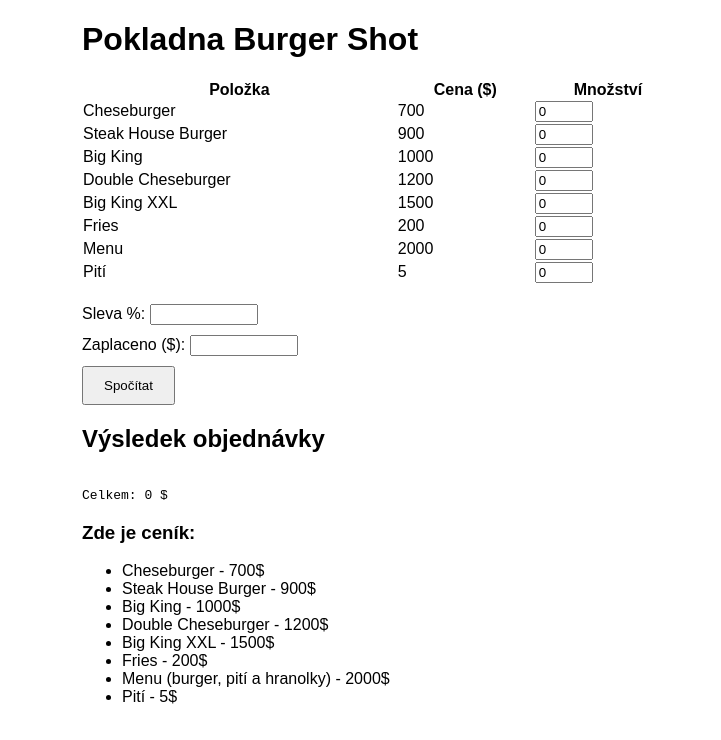
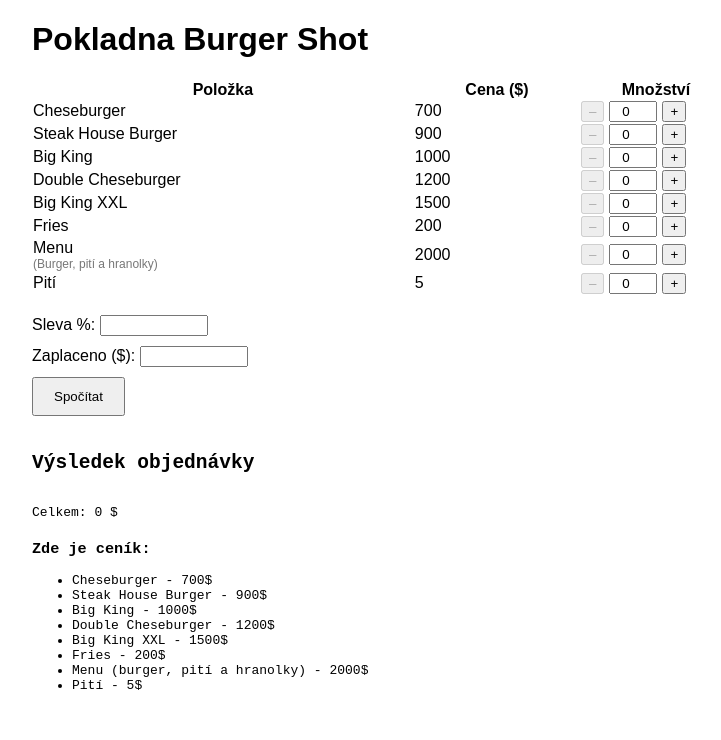
Before and after one commit to GameFunns98/pokladna, a Next.js app: page / in a window 1280 px wide. Both pictures are taken after a click on the button "Spočítat". Shown: the top 740 px of the page, without its empty margins (258-979 px from the left). Built offline with nearby package versions, Linux system fonts and the light colour scheme.

Commit message:
Upravené UI + Vylepšení

```diff
--- a/pages/api/calc.js
+++ b/pages/api/calc.js
@@ -1,5 +1,3 @@
-// pages/api/calc.js
-
 const ceník = {
   "Cheseburger": 700,
   "Steak House Burger": 900,
@@ -12,37 +10,42 @@
 };
 
 export default function handler(req, res) {
-  if (req.method !== 'POST') {
-    return res.status(405).json({error: "Method not allowed"});
+  if (req.method !== "POST") {
+    return res.status(405).json({ error: "Method not allowed" });
   }
 
-  const { objednávka, sleva, zaplaceno } = req.body;
+  const { objednávka, sleva, zaplaceno, menu_detail } = req.body;
 
-  if (!objednávka || typeof objednávka !== 'object') {
+  if (!objednávka || typeof objednávka !== "object") {
     return res.status(400).json({ error: "Neplatná objednávka" });
   }
 
   let cena_celkem = 0;
   for (const [položka, množství] of Object.entries(objednávka)) {
     if (!ceník[položka]) {
-      return res.status(400).json({ error: `Položka '${položka}' není v ceníku.`});
+      return res.status(400).json({ error: `Položka '${položka}' není v ceníku.` });
     }
-    if (typeof množství !== 'number' || množství < 0) {
-      return res.status(400).json({ error: `Neplatné množství u položky ${položka}`});
+    if (typeof množství !== "number" || množství < 0) {
+      return res
+        .status(400)
+        .json({ error: `Neplatné množství u položky ${položka}` });
     }
+
+    // Cena Menu vždy pouze z ceníku, nepřičítáme položky detailu
     cena_celkem += ceník[položka] * množství;
   }
 
   const slevaProcenta = parseFloat(sleva) || 0;
   const cenaPoSleve = cena_celkem * (1 - slevaProcenta / 100);
   const zaplacenoNum = parseFloat(zaplaceno);
-  const vraceno = (isNaN(zaplacenoNum) ? null : (zaplacenoNum - cenaPoSleve));
+  const vraceno = isNaN(zaplacenoNum) ? null : zaplacenoNum - cenaPoSleve;
 
   res.status(200).json({
     cena_celkem,
     slevaProcenta,
     cena_po_sleve: Number(cenaPoSleve.toFixed(2)),
     zaplaceno: isNaN(zaplacenoNum) ? null : zaplacenoNum,
-    vraceno: vraceno !== null ? Number(vraceno.toFixed(2)) : null
+    vraceno: vraceno !== null ? Number(vraceno.toFixed(2)) : null,
+    menu_detail,
   });
 }
--- a/pages/index.js
+++ b/pages/index.js
@@ -1,4 +1,3 @@
-// pages/index.js
 import { useState } from "react";
 
 const položky = [
@@ -9,23 +8,47 @@
   "Big King XXL",
   "Fries",
   "Menu",
-  "Pití"
+  "Pití",
 ];
+
+const burgery = [
+  "Cheseburger",
+  "Steak House Burger",
+  "Big King",
+  "Double Cheseburger",
+  "Big King XXL",
+];
+
+const pití = ["Voda", "E-Cola", "Minerálka"];
+
+const hranolky = ["Fries", "Není"];
 
 export default function Home() {
   const [objednávka, setObjednávka] = useState(
     položky.reduce((acc, p) => ({ ...acc, [p]: 0 }), {})
   );
+  const [menuDetail, setMenuDetail] = useState({
+    burger: "Cheseburger",
+    pití: "Voda",
+    hranolky: "Fries",
+  });
   const [sleva, setSleva] = useState("");
   const [zaplaceno, setZaplaceno] = useState("");
   const [výsledek, setVýsledek] = useState(null);
   const [chyba, setChyba] = useState(null);
 
   const změňMnožství = (položka, hodnota) => {
-    setObjednávka(prev => ({
+    setObjednávka((prev) => ({
       ...prev,
-      [položka]: Math.max(0, Number(hodnota))
+      [položka]: Math.max(0, Number(hodnota)),
     }));
+  };
+
+  const přidej = (položka) => {
+    změňMnožství(položka, objednávka[položka] + 1);
+  };
+  const uber = (položka) => {
+    změňMnožství(položka, objednávka[položka] - 1);
   };
 
   const spočti = async () => {
@@ -39,8 +62,9 @@
         body: JSON.stringify({
           objednávka,
           sleva,
-          zaplaceno
-        })
+          zaplaceno,
+          menu_detail: objednávka.Menu > 0 ? menuDetail : null,
+        }),
       });
       if (!res.ok) {
         const { error } = await res.json();
@@ -55,96 +79,212 @@
   };
 
   return (
-    <div style={{ maxWidth: 600, margin: "auto", fontFamily: "Arial, sans-serif" }}>
+    <div style={{ maxWidth: 700, margin: "auto", fontFamily: "Arial, sans-serif" }}>
       <h1>Pokladna Burger Shot</h1>
-      <table style={{ width: "100%", marginBottom: 20, borderCollapse: 'collapse' }}>
+
+      <table style={{ width: "100%", marginBottom: 20, borderCollapse: "collapse" }}>
         <thead>
           <tr>
             <th>Položka</th>
             <th>Cena ($)</th>
-            <th>Množství</th>
+            <th style={{ width: 150 }}>Množství</th>
           </tr>
         </thead>
         <tbody>
-          {položky.map(položka => (
+          {položky.map((položka) => {
+            const cena = (() => {
+              switch (položka) {
+                case "Cheseburger":
+                  return 700;
+                case "Steak House Burger":
+                  return 900;
+                case "Big King":
+                  return 1000;
+                case "Double Cheseburger":
+                  return 1200;
+                case "Big King XXL":
+                  return 1500;
+                case "Fries":
+                  return 200;
+                case "Menu":
+                  return 2000;
+                case "Pití":
+                  return 5;
+                default:
+                  return "-";
+              }
+            })();
+
+            return (
               <tr key={položka}>
-              <td>{položka}</td>
                 <td>
-                {(() => {
-                  switch(položka) {
-                    case "Cheseburger": return "700";
-                    case "Steak House Burger": return "900";
-                    case "Big King": return "1000";
-                    case "Double Cheseburger": return "1200";
-                    case "Big King XXL": return "1500";
-                    case "Fries": return "200";
-                    case "Menu": return "2000";
-                    case "Pití": return "5";
-                    default: return "-";
-                  }
-                })()}
+                  {položka}
+                  {položka === "Menu" && (
+                    <div style={{ fontSize: 12, color: "#777" }}>
+                      (Burger, pití a hranolky)
+                    </div>
+                  )}
                 </td>
+                <td>{cena}</td>
                 <td>
+                  <button onClick={() => uber(položka)} disabled={objednávka[položka] === 0}>
+                    –
+                  </button>
                   <input
                     type="number"
                     min="0"
                     value={objednávka[položka]}
-                  onChange={e => změňMnožství(položka, e.target.value)}
-                  style={{width: 50}}
+                    onChange={(e) => změňMnožství(položka, e.target.value)}
+                    style={{ width: 40, textAlign: "center", margin: "0 5px" }}
                   />
+                  <button onClick={() => přidej(položka)}>+</button>
                 </td>
               </tr>
-          ))}
+            );
+          })}
         </tbody>
       </table>
 
+      {/* Detail vybraný u Menu */}
+      {objednávka.Menu > 0 && (
+        <div
+          style={{
+            backgroundColor: "#222",
+            padding: 10,
+            borderRadius: 5,
+            color: "#f5f5f5",
+            marginBottom: 20,
+          }}
+        >
+          <h3>Vyber položky pro Menu</h3>
+
+          <label>
+            Burger:{" "}
+            <select
+              value={menuDetail.burger}
+              onChange={(e) =>
+                setMenuDetail((old) => ({ ...old, burger: e.target.value }))
+              }
+            >
+              {burgery.map((b) => (
+                <option key={b} value={b}>
+                  {b}
+                </option>
+              ))}
+            </select>
+          </label>
+
+          <br />
+
+          <label>
+            Pití:{" "}
+            <select
+              value={menuDetail.pití}
+              onChange={(e) =>
+                setMenuDetail((old) => ({ ...old, pití: e.target.value }))
+              }
+            >
+              {pití.map((p) => (
+                <option key={p} value={p}>
+                  {p}
+                </option>
+              ))}
+            </select>
+          </label>
+
+          <br />
+
+          <label>
+            Hranolky:{" "}
+            <select
+              value={menuDetail.hranolky}
+              onChange={(e) =>
+                setMenuDetail((old) => ({ ...old, hranolky: e.target.value }))
+              }
+            >
+              {hranolky.map((h) => (
+                <option key={h} value={h}>
+                  {h}
+                </option>
+              ))}
+            </select>
+          </label>
+        </div>
+      )}
+
       <div style={{ marginBottom: 10 }}>
-        <label>Sleva %: </label>
+        <label>
+          Sleva %:{" "}
           <input
             type="number"
-          min="0" step="0.01"
+            min="0"
+            step="0.01"
             value={sleva}
-          onChange={e => setSleva(e.target.value)}
-          style={{width: 100}}
+            onChange={(e) => setSleva(e.target.value)}
+            style={{ width: 100 }}
           />
+        </label>
       </div>
 
       <div style={{ marginBottom: 10 }}>
-        <label>Zaplaceno ($): </label>
+        <label>
+          Zaplaceno ($):{" "}
           <input
             type="number"
-          min="0" step="0.01"
+            min="0"
+            step="0.01"
             value={zaplaceno}
-          onChange={e => setZaplaceno(e.target.value)}
-          style={{width: 100}}
+            onChange={(e) => setZaplaceno(e.target.value)}
+            style={{ width: 100 }}
           />
+        </label>
       </div>
 
-      <button onClick={spočti} style={{ padding: "10px 20px", cursor: "pointer" }}>
+      <button
+        onClick={spočti}
+        style={{ padding: "10px 20px", cursor: "pointer", marginBottom: 20 }}
+      >
         Spočítat
       </button>
 
-      {chyba && <p style={{color: "red"}}>{chyba}</p>}
+      {chyba && <p style={{ color: "red" }}>{chyba}</p>}
 
       {výsledek && (
-        <div style={{ marginTop: 20 }}>
+        <div style={{ whiteSpace: "pre-wrap", fontFamily: "monospace" }}>
           <h2>Výsledek objednávky</h2>
-          <pre style={{ whiteSpace: 'pre-wrap', fontFamily: 'monospace' }}>
+
           {Object.entries(objednávka)
             .filter(([_, qty]) => qty > 0)
-              .map(([p, q]) => `${q}x ..... ${p}`)
-              .join('\n')}
-            {"\n"}Celkem: {výsledek.cena_po_sleve} $
-            {výsledek.slevaProcenta > 0 ? ` (sleva ${výsledek.slevaProcenta}%)` : ""}
+            .map(([p, q]) => {
+              if (p === "Menu") {
+                const detail = [
+                  menuDetail.burger,
+                  menuDetail.pití,
+                  menuDetail.hranolky === "Není" ? null : menuDetail.hranolky,
+                ]
+                  .filter(Boolean)
+                  .join(", ");
+                return `${q}x ..... Menu (${detail})`;
+              }
+              return `${q}x ..... ${p}`;
+            })
+            .join("\n")}
+
+          {`\nCelkem: ${výsledek.cena_po_sleve} $`}
+          {výsledek.slevaProcenta > 0
+            ? ` (sleva ${výsledek.slevaProcenta}%)\n`
+            : "\n"}
+
           {výsledek.zaplaceno !== null && (
             <>
-                {"\n"}Zaplaceno: {výsledek.zaplaceno} $
-                {"\n"}Vráceno: {výsledek.vraceno >= 0 ? výsleděk.vraceno : "Chybí platba"} $
+              {`Zaplaceno: ${výsledek.zaplaceno} $\n`}
+              {`Vráceno: ${
+                výsleděk.vraceno >= 0 ? výsleděk.vraceno.toFixed(2) : "Chybí platba"
+              } $`}
             </>
           )}
-          </pre>
 
-          <h3>Zde je ceník:</h3>
+          <h3 style={{ marginTop: 20 }}>Zde je ceník:</h3>
           <ul>
             <li>Cheseburger - 700$</li>
             <li>Steak House Burger - 900$</li>
@@ -158,5 +298,5 @@
         </div>
       )}
     </div>
-  )
+  );
 }
```
Lines whose indentation alone changed are shown as unchanged.
